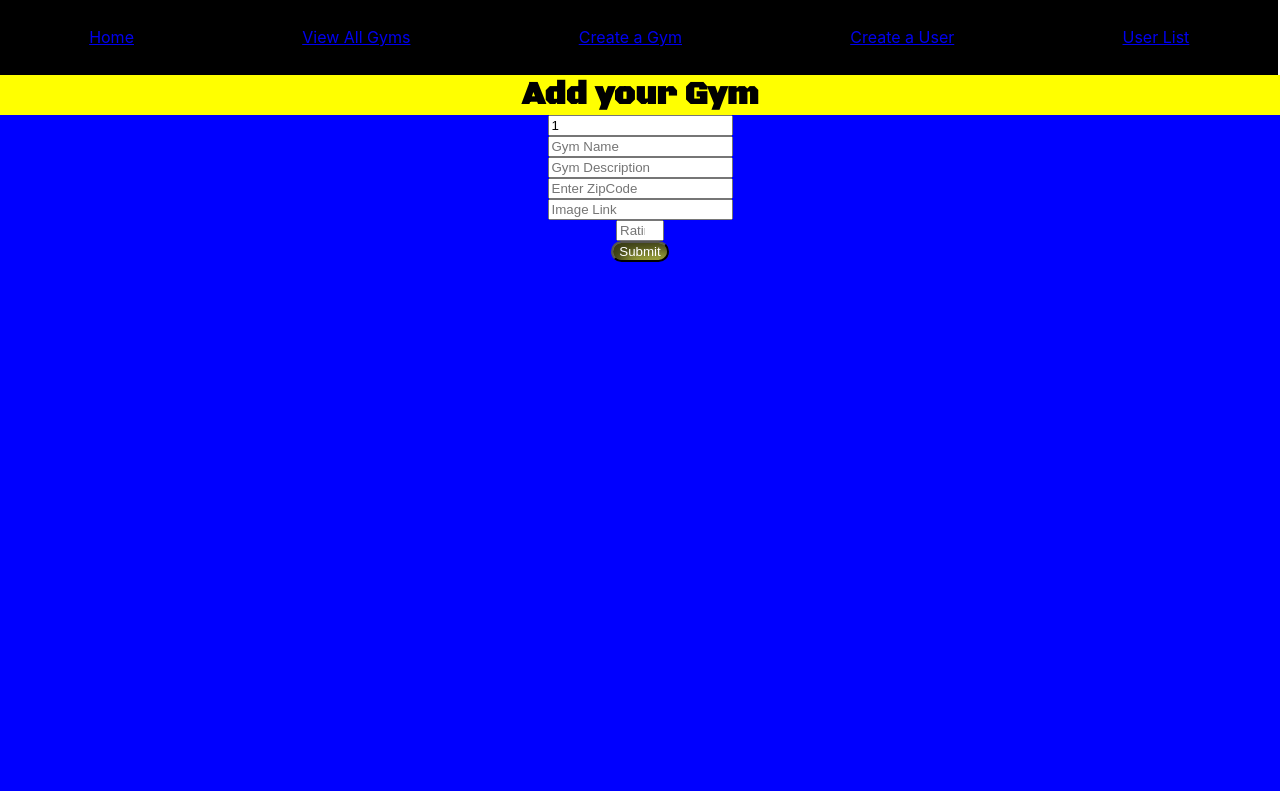
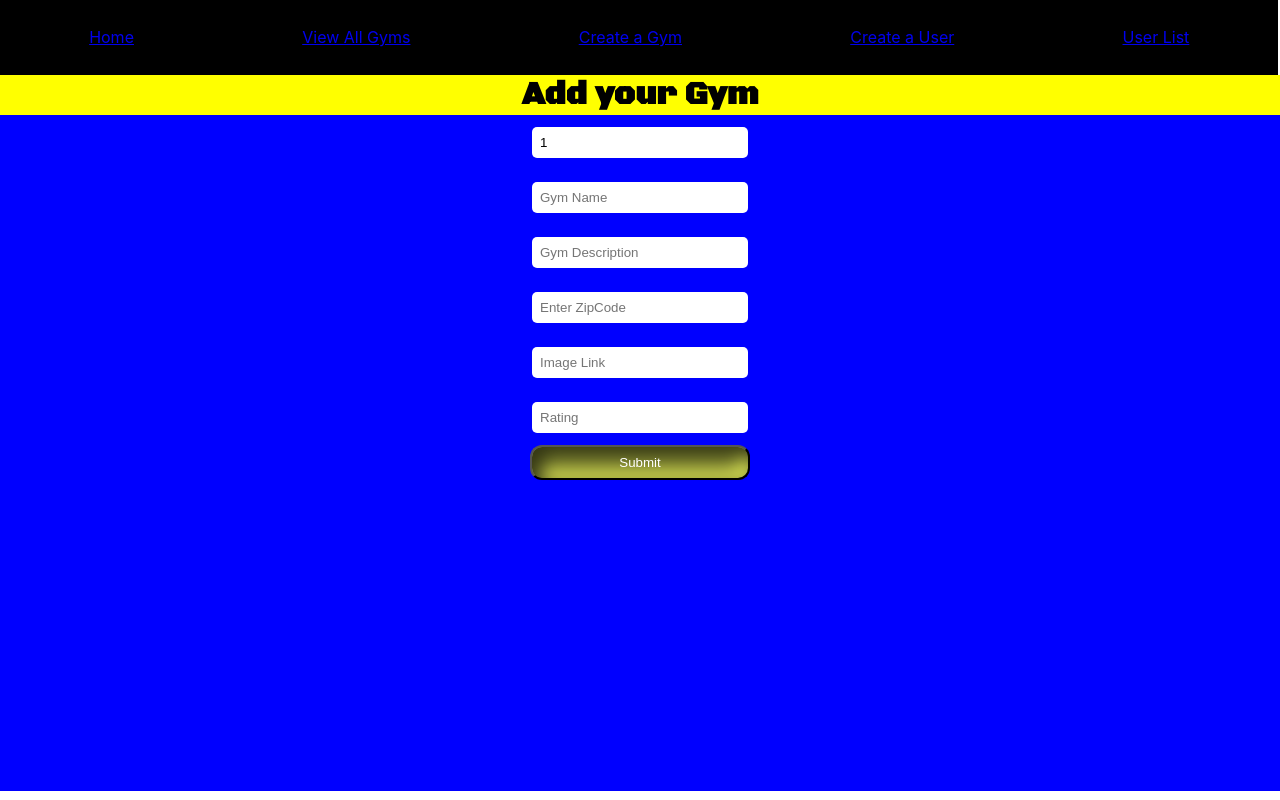
Before and after one commit to AlexanderZerra/Brumble, a React (Create React App) app in the folder client/: page /create in a window 1280 px wide. Built offline with nearby package versions, Linux system fonts and the light colour scheme; no server answers.

Commit message:
Button Styling and Form Styling

```diff
--- a/client/src/styles/App.css
+++ b/client/src/styles/App.css
@@ -150,6 +150,8 @@ button {
   background: #808632;
   box-shadow: inset 9px 9px 17px #333614, inset -9px -9px 17px #cdd650;
   color: white;
+  width: 220px;
+  padding: 8px;
 }
 .delete {
   border-radius: 12px;
@@ -197,7 +199,7 @@ h1.formhead {
   text-align: center;
   font-family: 'Black Ops One', cursive;
 }
-form.formform {
+.formform {
   display: flex;
   flex-direction: column;
   align-items: center;
@@ -242,3 +244,12 @@ h1.gymcomments {
   flex-direction: column;
   align-items: center;
 }
+
+/* ALL Input */
+input {
+  width: 200px;
+  margin: 12px;
+  padding: 8px;
+  border-radius: 5px;
+  border: none;
+}
```
